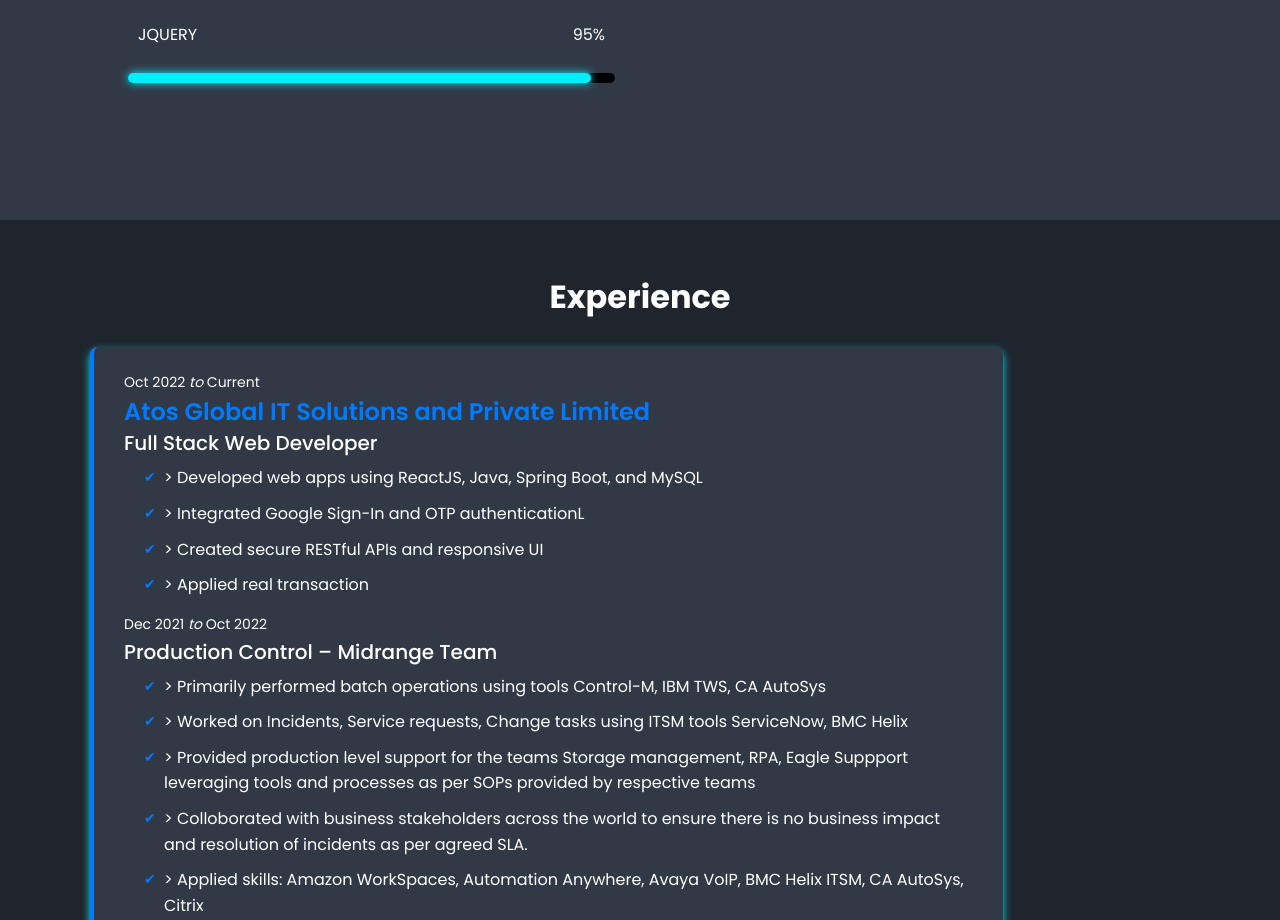
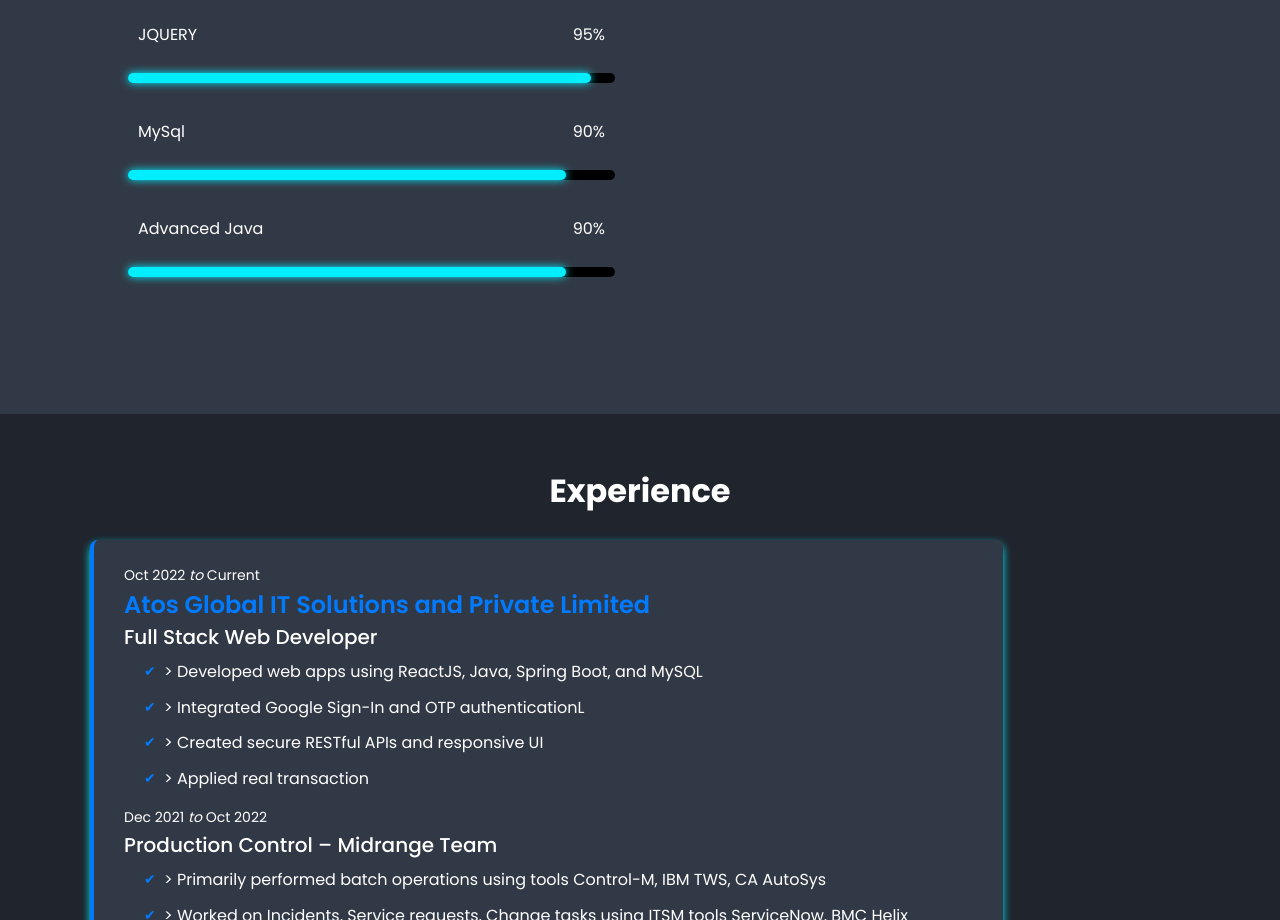
Before and after one commit to ShraddhaVhanmane123/Portfolios, a plain HTML site: page index.html in a window 1280 px wide. Shown: the part 3000-3920 px from the top of the page. Drawn offline with nearby package versions, Linux system fonts and the light colour scheme; animation ran at ten frames a second.

Commit message:
Update index.html

```diff
--- a/index.html
+++ b/index.html
@@ -242,8 +242,24 @@ production uptime.
             <h5 class="jquery"></h5>
           </div>
         </div>
-
-
+<div class="skill-bar">
+          <div class="info">
+            <p>MySql</p>
+            <p>90%</p>
+          </div>
+          <div class="bar">
+            <h5 class="mysql"></h5>
+          </div>
+        </div>
+        <div class="skill-bar">
+          <div class="info">
+            <p>Advanced Java</p>
+            <p>90%</p>
+          </div>
+          <div class="bar">
+            <h5 class="ajava"></h5>
+          </div>
+        </div>
       </div>
 
       <div class="skill-right">
```
